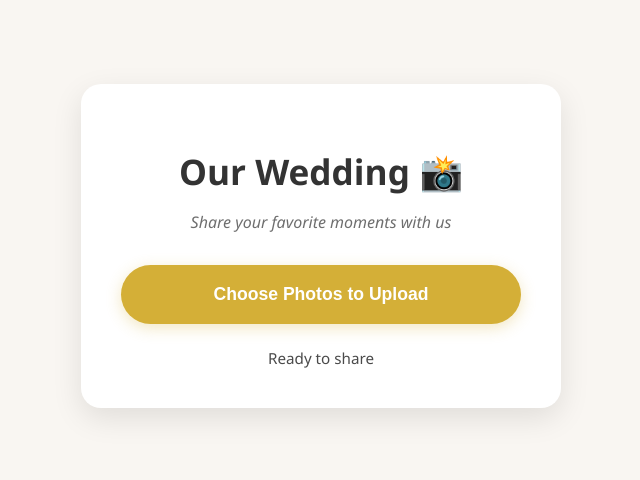
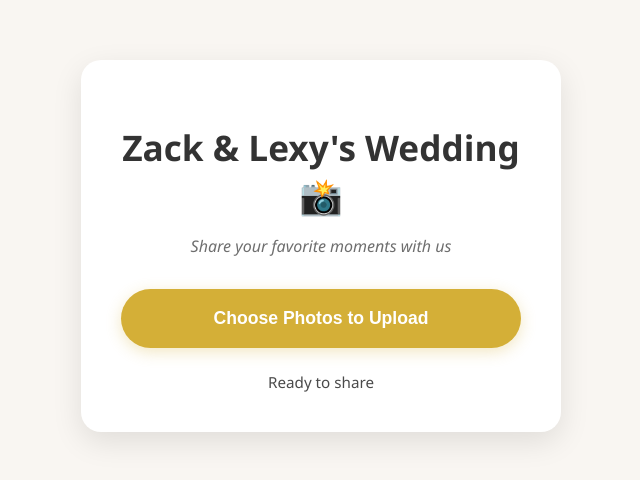
Before and after one commit to lexytm1495/wedding-guest-photos, a plain HTML site: page index.html in a window 1280 px wide. Shown: the part 154-634 px from the top of the page, without its empty margins (319-959 px from the left). Drawn offline with Linux system fonts and the light colour scheme.

Commit message:
Update index.html

```diff
--- a/index.html
+++ b/index.html
@@ -64,7 +64,7 @@
 <body>
 
 <div class="container">
-    <h1>Our Wedding 📸</h1>
+    <h1>Zack & Lexy's Wedding 📸</h1>
     <p>Share your favorite moments with us</p>
 
     <input type="file" id="fileInput" accept="image/*" multiple style="display: none;">
```
